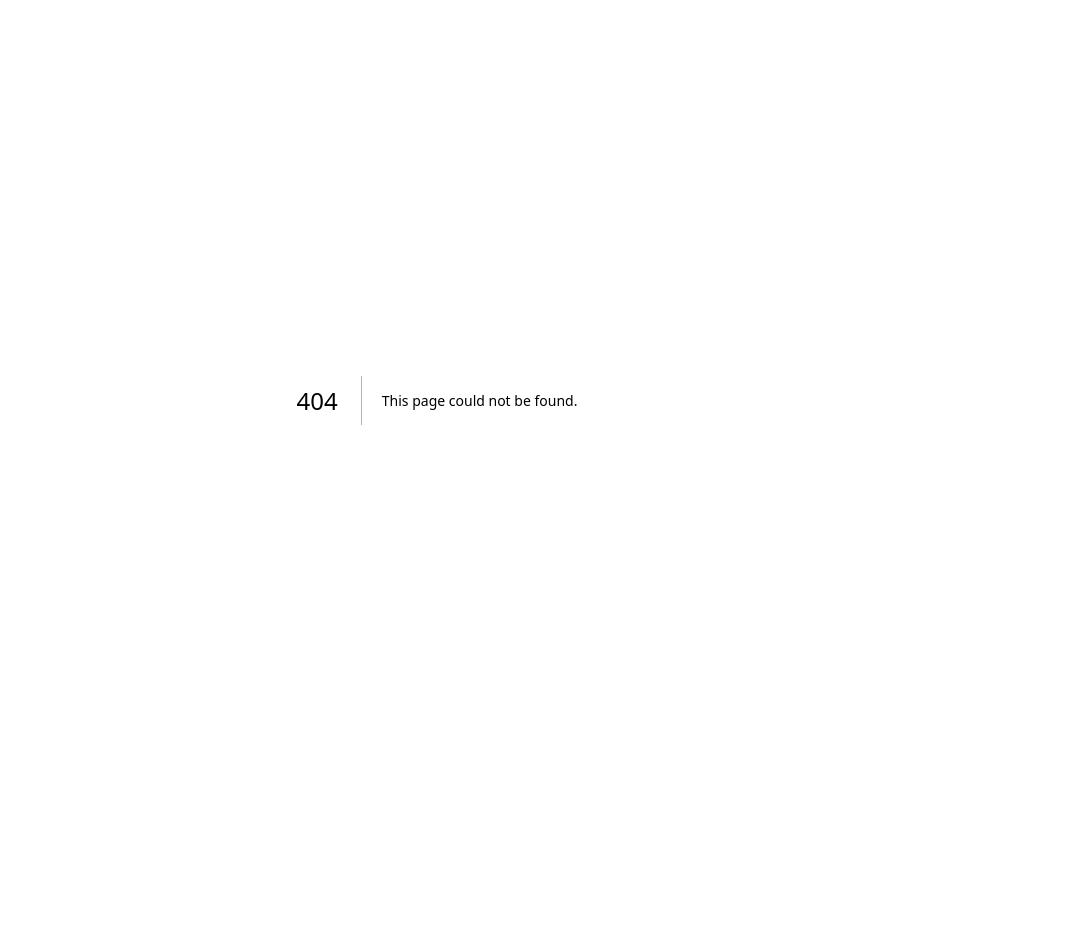
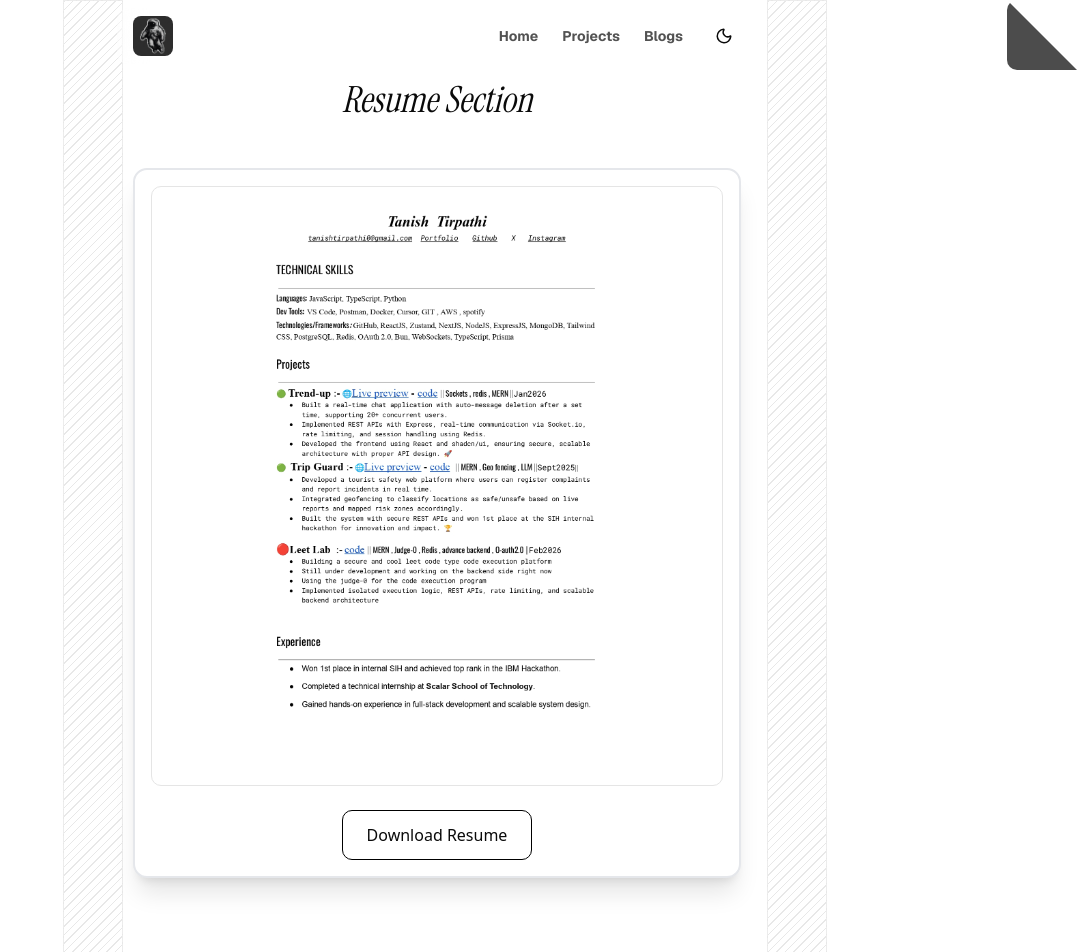
Before and after one commit to tanishtirpathi/V2-Portfolio, a Next.js app: page /Resume in a window 1280 px wide. Before the commit this address had no page. Shown: the top 952 px of the page, without its empty margins (203-1280 px from the left). Before the commit the page ends 800 px from the top, so only its background shows below. Built offline with nearby package versions, Linux system fonts and the light colour scheme.

Commit message:
added: Resume

```diff
--- /dev/null
+++ b/src/app/(main)/Resume/page.tsx
@@ -0,0 +1,46 @@
+"use client"
+
+import DiagonalPattern from "@/features/components/LRBorder/Lrborder"
+import Image from "next/image"
+
+export default function Home() {
+  return (
+    <div className="max-w-4xl mx-auto py-20 px-4 relative">
+
+      <DiagonalPattern side="left" />
+      <DiagonalPattern side="right" />
+
+      <div className="text-center mb-12">
+        <h2 className="text-4xl font-serif italic font-light">
+          Resume Section
+        </h2>
+      </div>
+
+      <div className="bg-white border-2 border-gray-200 rounded-xl shadow-xl p-4">
+
+        <div className="relative w-full h-[600px] rounded-lg overflow-hidden border">
+          <Image
+            src="/Resume.jpg"
+            alt="Resume Preview"
+            fill
+            priority
+            sizes="100vw"
+            className="object-contain"
+          />
+        </div>
+
+        <div className="flex justify-center mt-6">
+          <a
+            href="/Resume.jpg"
+            download
+            className="px-6 py-3 rounded-lg border border-black hover:bg-black hover:text-white transition"
+          >
+            Download Resume
+          </a>
+        </div>
+
+      </div>
+
+    </div>
+  )
+}
--- a/src/features/uicomponents/ConnectButtons.tsx
+++ b/src/features/uicomponents/ConnectButtons.tsx
@@ -4,6 +4,7 @@ import { PiNotepadLight } from "react-icons/pi"
 import {  FiX } from "react-icons/fi"
 import { RainbowButton } from "@/components/ui/rainbow-button"
 import { SiAirplayvideo } from "react-icons/si";
+import Link  from "next/link"
 
 export default function ConnectButtons() {
     const [showModal, setShowModal] = useState(false)
@@ -20,14 +21,12 @@ export default function ConnectButtons() {
         <>
             <div className="flex py-4 items-center gap-6">
                 <RainbowButton variant="outline">
-                    <a
-                        href="https://docs.google.com/document/d/e/2PACX-1vSvmlZaSpYs7Z7JWNe2o1VddGUWKsqNUGaQmWqGMDRT-lMaMF5QwWDXeVDqat9EQFwf5Ec_BDmSXWTE/pub"
-                        target="_blank"
-                        rel="noopener noreferrer"
+                    <Link
+                        href="/Resume"
                         className="font-main font-semibold flex items-center gap-2"
                     >
                         Resume/CV <PiNotepadLight />
-                    </a>
+                    </Link>
                 </RainbowButton>
 
                 <RainbowButton
```
Also changed, not shown: public/Resume.jpg (added).
